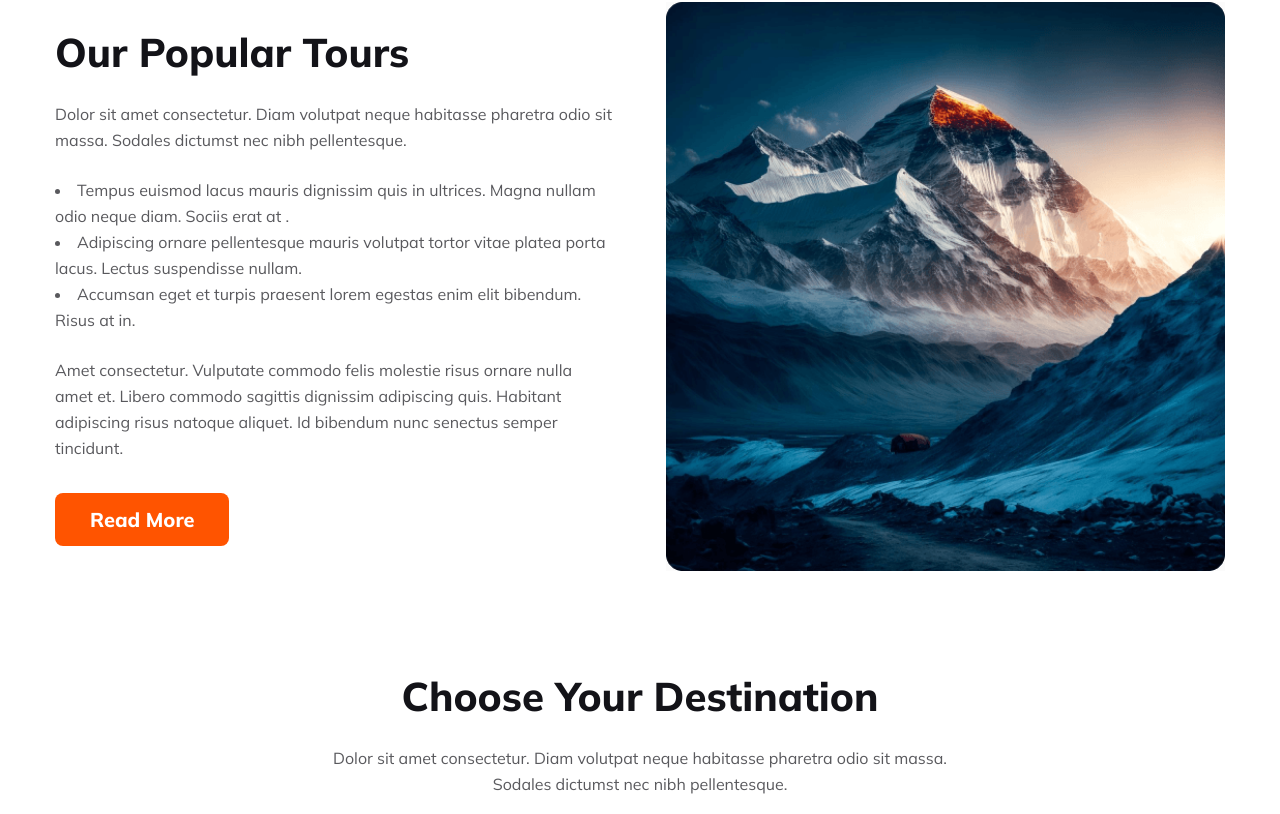
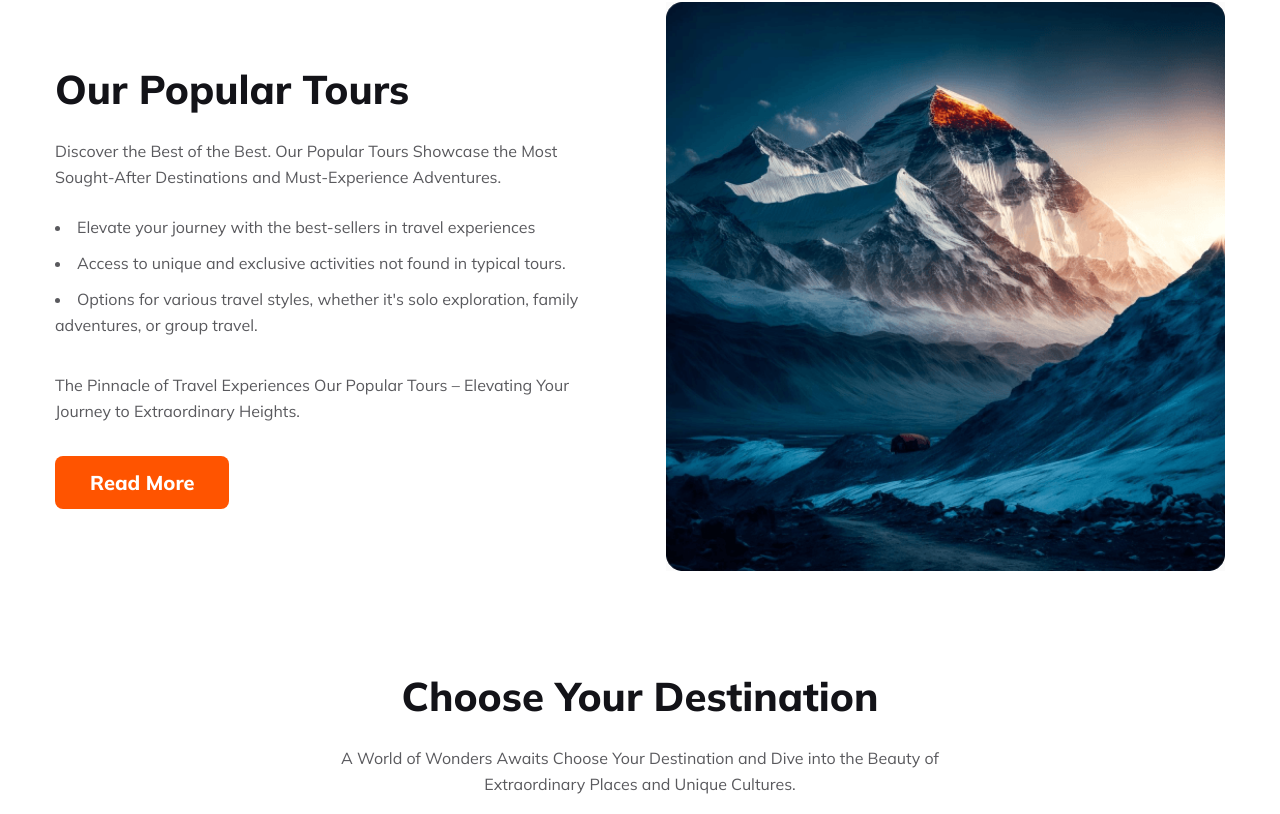
Before and after one commit to omor777/Travel-Website, a plain HTML site: page index.html in a window 1280 px wide. Shown: the part 746-1560 px from the top of the page. Drawn offline with Linux system fonts and the light colour scheme.

Commit message:
updated relevant text on every section

```diff
--- a/index.html
+++ b/index.html
@@ -39,8 +39,9 @@
       <section class="banner container">
         <h1 class="banner_title">Explore Your Travel</h1>
         <p class="banner_desc">
-          Dolor sit amet consectetur. Nullam suspendisse vitae ultricies dolor
-          adipiscing. In et odio enim ac quis sapien urna eu phasellus.
+          Your Adventure Begins Here: 'Explore Your Travel' – Unleashing the
+          Extraordinary in Every Corner of the Globe. Where Every Destination
+          Tells a Unique Story.
         </p>
 
         <form>
@@ -65,28 +66,25 @@
         <div class="popular_content">
           <h3 class="popular_content_title">Our Popular Tours</h3>
           <p class="popular_content_desc">
-            Dolor sit amet consectetur. Diam volutpat neque habitasse pharetra
-            odio sit massa. Sodales dictumst nec nibh pellentesque.
+            Discover the Best of the Best. Our Popular Tours Showcase the Most
+            Sought-After Destinations and Must-Experience Adventures.
           </p>
           <ul class="popular_list">
             <li>
-              Tempus euismod lacus mauris dignissim quis in ultrices. Magna
-              nullam odio neque diam. Sociis erat at .
+              Elevate your journey with the best-sellers in travel experiences
             </li>
             <li>
-              Adipiscing ornare pellentesque mauris volutpat tortor vitae platea
-              porta lacus. Lectus suspendisse nullam.
+              Access to unique and exclusive activities not found in typical
+              tours.
             </li>
             <li>
-              Accumsan eget et turpis praesent lorem egestas enim elit bibendum.
-              Risus at in.
+              Options for various travel styles, whether it's solo exploration,
+              family adventures, or group travel.
             </li>
           </ul>
           <p class="popular_content_desc">
-            Amet consectetur. Vulputate commodo felis molestie risus ornare
-            nulla amet et. Libero commodo sagittis dignissim adipiscing quis.
-            Habitant adipiscing risus natoque aliquet. Id bibendum nunc senectus
-            semper tincidunt.
+            The Pinnacle of Travel Experiences Our Popular Tours – Elevating
+            Your Journey to Extraordinary Heights.
           </p>
           <button class="btn read_more_btn">Read More</button>
         </div>
@@ -100,8 +98,8 @@
         <div class="destination_content">
           <h3 class="destination_title">Choose Your Destination</h3>
           <p class="destination_desc">
-            Dolor sit amet consectetur. Diam volutpat neque habitasse pharetra
-            odio sit massa. Sodales dictumst nec nibh pellentesque.
+            A World of Wonders Awaits Choose Your Destination and Dive into the
+            Beauty of Extraordinary Places and Unique Cultures.
           </p>
         </div>
         <div class="destination_img_grid">
@@ -135,8 +133,8 @@
         <div class="service_content">
           <h3 class="service_title">Why Choose Us</h3>
           <p class="service_desc">
-            Dolor sit amet consectetur. Diam volutpat neque habitasse pharetra
-            odio sit massa. Sodales dictumst nec nibh pellentesque.
+            Immerse Yourself in a Travel Experience Crafted Around You and Why
+            Choose Us? Your Satisfaction is Our Top Priority.
           </p>
         </div>
         <div class="service_card_container">
@@ -144,27 +142,26 @@
             <img src="./Images/hotel.svg" alt="" />
             <h3 class="card_title">Handpicked Hotels</h3>
             <p class="card_desc">
-              Amet consectetur. Vulputate commodo felis molestie risus ornare
-              nulla amet et. Libero commodo sagittis dignissim adipiscing quis.
-              Habitant adipiscing risus natoque aliquet.
+              Experience the authenticity of your destination without
+              compromising on comfort. Our handpicked hotels offer a perfect
+              blend of local charm and international standards.
             </p>
           </div>
           <div class="card card-2">
             <img src="./Images/map.svg" alt="" />
             <h3 class="card_title">World Class Service</h3>
             <p class="card_desc">
-              Amet consectetur. Vulputate commodo felis molestie risus ornare
-              nulla amet et. Libero commodo sagittis dignissim adipiscing quis.
-              Habitant adipiscing risus natoque aliquet.
+              Enjoy a hassle free journey from start to finish. We take care of
+              every detail, allowing you to focus on creating lasting memories.
             </p>
           </div>
           <div class="card card-3">
             <img src="./Images/discount.svg" alt="" />
             <h3 class="card_title">Best Price Guarantee</h3>
             <p class="card_desc">
-              Amet consectetur. Vulputate commodo felis molestie risus ornare
-              nulla amet et. Libero commodo sagittis dignissim adipiscing quis.
-              Habitant adipiscing risus natoque aliquet.
+              We constantly monitor and adjust our prices to provide you with
+              the best possible deals. Rest assured that you won't find our
+              tours and packages at a lower price elsewhere.
             </p>
           </div>
         </div>
@@ -200,15 +197,14 @@
         <h3>Hero <span>Travel</span></h3>
       </div>
       <p class="footer_desc">
-        Lorem ipsum dolor sit amet consectetur. Nulla sit viverra morbi vitae
-        blandit orci potenti vulputate. Leo erat maecenas vitae elementum
-        ultricies nullam.
+        Have Questions or Need Assistance? Our 24/7 Customer Support Team is
+        Ready to Assist You on Your Travel Journey. Contact Us Anytime.
       </p>
       <ul class="footer_link">
-        <a href=""> <i class="fa-brands fa-twitter"></i> </a
-        ><a href=""> <i class="fa-brands fa-facebook-f"></i></a
-        ><a href=""> <i class="fa-brands fa-instagram"></i></a
-        ><a href=""><i class="fa-brands fa-github"></i> </a>
+        <a href="#"> <i class="fa-brands fa-twitter"></i> </a
+        ><a href="#"> <i class="fa-brands fa-facebook-f"></i></a
+        ><a href="#"> <i class="fa-brands fa-instagram"></i></a
+        ><a href="#"><i class="fa-brands fa-github"></i> </a>
       </ul>
       <div class="hr"></div>
       <p class="copyright">2017, All Rights Reserved.</p>
--- a/styles/responsive.css
+++ b/styles/responsive.css
@@ -70,6 +70,7 @@
   .popular_list li {
     font-size: 14px;
     line-height: 24px;
+
   }
 
   .popular_list li {
--- a/styles/style.css
+++ b/styles/style.css
@@ -1,4 +1,4 @@
-@import url('https://fonts.googleapis.com/css2?family=Inter:wght@300&family=Mulish:ital,wght@0,200;0,300;0,400;0,500;0,600;0,700;0,800;0,900;0,1000;1,200;1,300;1,400;1,500;1,600;1,700;1,800;1,900;1,1000&display=swap');
+@import url("https://fonts.googleapis.com/css2?family=Inter:wght@300&family=Mulish:ital,wght@0,200;0,300;0,400;0,500;0,600;0,700;0,800;0,900;0,1000;1,200;1,300;1,400;1,500;1,600;1,700;1,800;1,900;1,1000&display=swap");
 
 *,
 *::before,
@@ -109,7 +109,7 @@ nav a {
 .banner_desc {
   margin: 0 auto;
   max-width: 676px;
-  color: #fff;
+  color: rgba(255, 255, 255, 0.8);
   text-align: center;
   font-family: Mulish;
   font-size: 16px;
@@ -203,6 +203,7 @@ nav a {
 }
 .popular_list li {
   list-style-position: inside;
+  margin-bottom: 10px;
 }
 .read_more_btn {
   margin-top: 8px;
```
